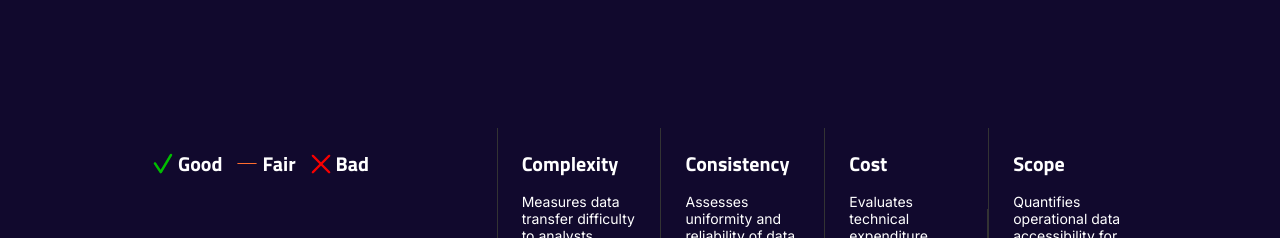
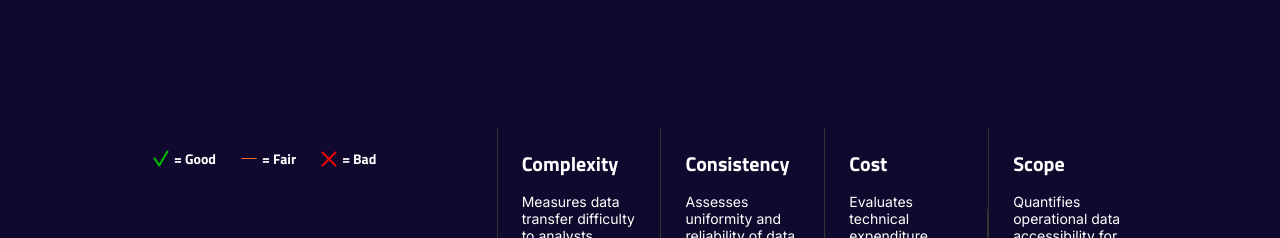
Before and after one commit to MattyTurner95/Compare-Table, a plain HTML site: page Index.html in a window 1280 px wide. Shown: the top 238 px of the page. Drawn offline with Linux system fonts and the light colour scheme.

Commit message:
Added Icons And Edits

```diff
--- a/Index.html
+++ b/Index.html
@@ -13,9 +13,9 @@
         <div class="flex-row header-row">
             <div class="flex-cell">
                 <div class="legend">
-                    <img src="Icons/Check.svg" alt="Good"><span>Good</span>
-                    <img src="Icons/Vector (9).svg" alt="Fair"><span>Fair</span>
-                    <img src="Icons/Cross.svg" alt="Bad"><span>Bad</span>
+                    <img src="Icons/Check.svg" alt="Good"><span>= Good</span>
+                    <img src="Icons/Vector (9).svg" alt="Fair"><span>= Fair</span>
+                    <img src="Icons/Cross.svg" alt="Bad"><span>= Bad</span>
                 </div>
             </div>
             <div class="flex-cell">
--- a/style.css
+++ b/style.css
@@ -122,15 +122,17 @@ font-size: 14px;
 
 .legend {
     display: flex;
-    align-items: center; /* To vertically align icons with text */
+    align-items: center; /* Vertically center align items */
+    justify-content: end; /* Align items to the left */
+    font-size: 14px; /* Set the font size for the text */
 }
 
 .legend img {
-    width: 20px; /* Adjust as needed */
+    width: 16px; /* Smaller width for the icons */
     height: auto;
     margin-right: 5px; /* Space between icon and text */
 }
 
 .legend span {
-    margin-right: 15px; /* Space between each legend item */
+    margin-right: 25px; /* Space between each legend item */
 }
```
